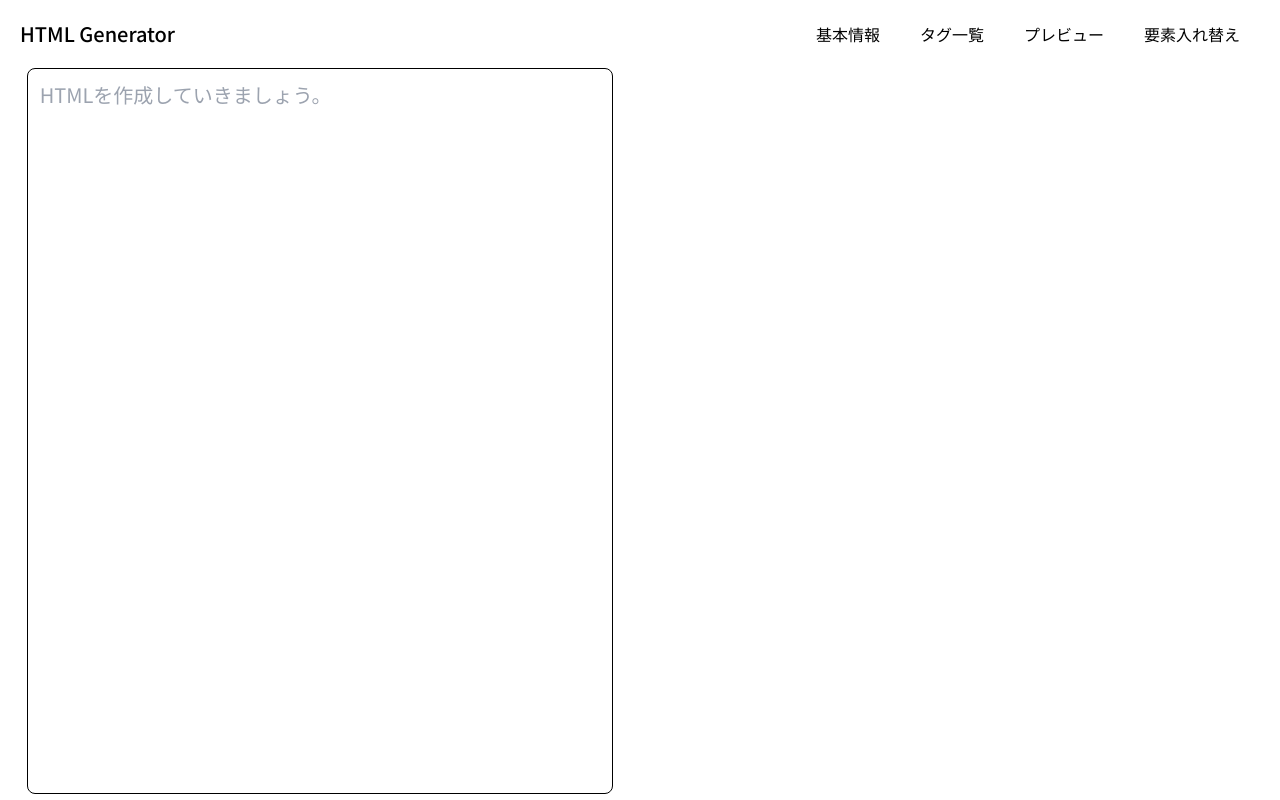
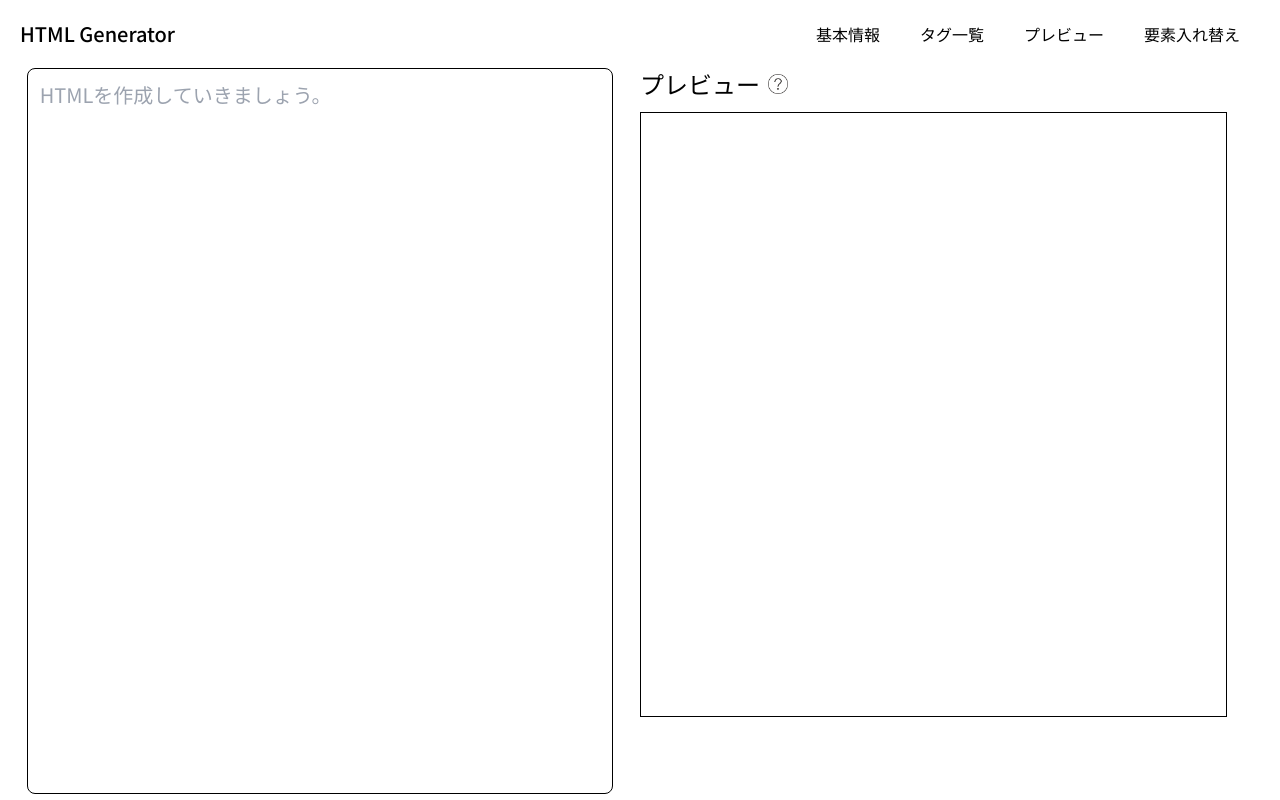
Before and after one commit to kazu51-gh/html-generator, a Next.js app: page / in a window 1280 px wide. Both pictures are taken after a click on the item "プレビュー". Built offline with nearby package versions, Linux system fonts and the light colour scheme.

Commit message:
create viewer

```diff
--- /dev/null
+++ b/src/components/viewer.tsx
@@ -0,0 +1,35 @@
+import { basePath } from "../../next.config";
+import path from "path";
+import parse from "html-react-parser";
+
+const BASE_PATH = basePath ? basePath : '';
+
+type Props = {
+  textareaData: string
+}
+
+const Viewer = ({ textareaData }: Props) => {
+  const text = parse(textareaData);
+
+  return(
+    <div className="h-full">
+      <div className="flex">
+        <h2 className="mr-2 text-2xl">プレビュー</h2>
+        <div className="flex items-center">
+          <img
+            alt="question_mark"
+            className="cursor-pointer h-5 w-5"
+            src={path.join(BASE_PATH, "question-mark.png")}
+          />
+        </div>
+      </div>
+      <div className="block border border-black h-5/6 mt-3 p-2 w-11/12">
+        <div className="prose">
+          {text}
+        </div>
+      </div>
+    </div>
+  );
+}
+
+export default Viewer;
--- a/src/components/workspace.tsx
+++ b/src/components/workspace.tsx
@@ -1,6 +1,7 @@
 import { useState } from "react";
 import BasicSetting from "@/components/basicSetting";
 import TagLists from "@/components/tagLists";
+import Viewer from "@/components/viewer";
 
 type Props = {
   currentView: string
@@ -26,6 +27,9 @@ export default function Workspace({ currentView }: Props) {
         {currentView === 'tag-lists' &&
           <TagLists />
         }
+        {currentView === 'viewer' &&
+          <Viewer textareaData={textareaData} />
+        }
       </div>
     </div>
   );
--- a/tailwind.config.ts
+++ b/tailwind.config.ts
@@ -15,6 +15,8 @@ const config: Config = {
       },
     },
   },
-  plugins: [],
+  plugins: [
+    require('@tailwindcss/typography'),
+  ],
 }
 export default config
```
Also changed, not shown: package.json (+6 -2 lines), 1 other file (tests, documents, lock files or other folders).
